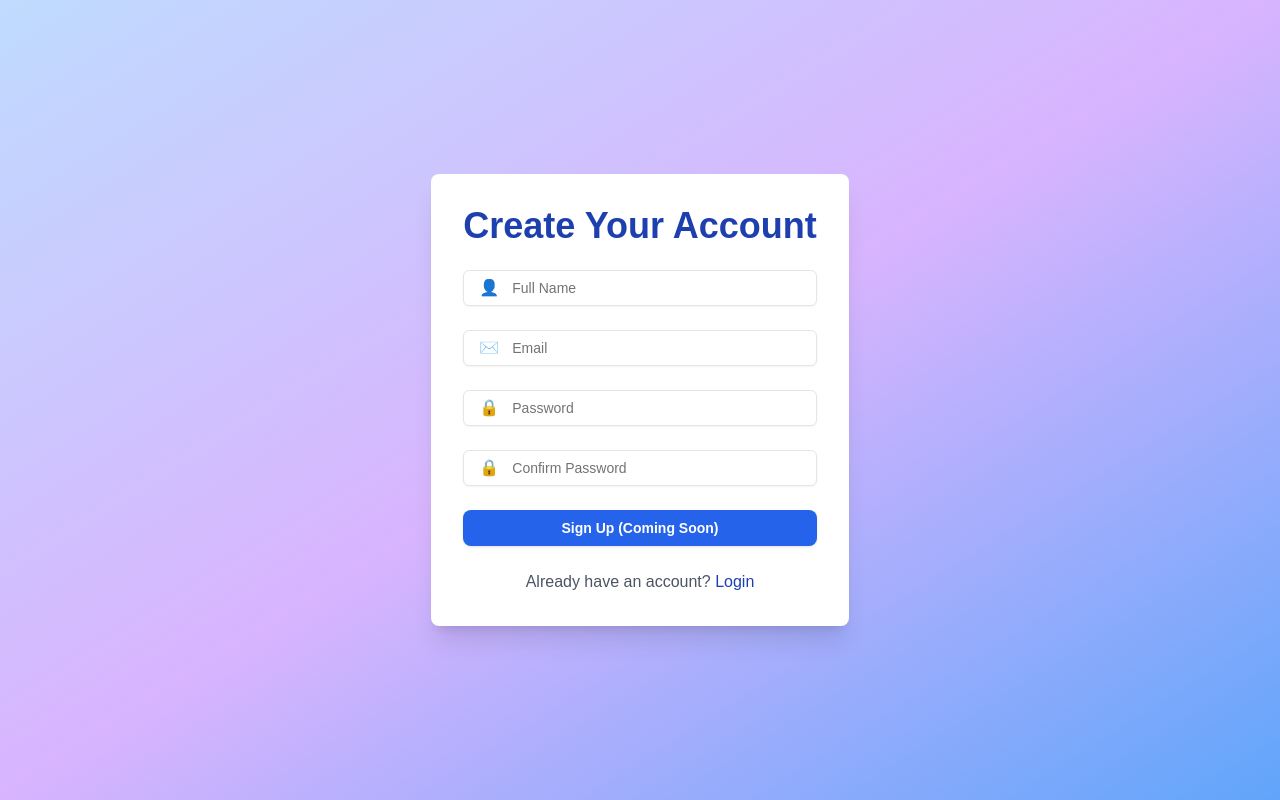
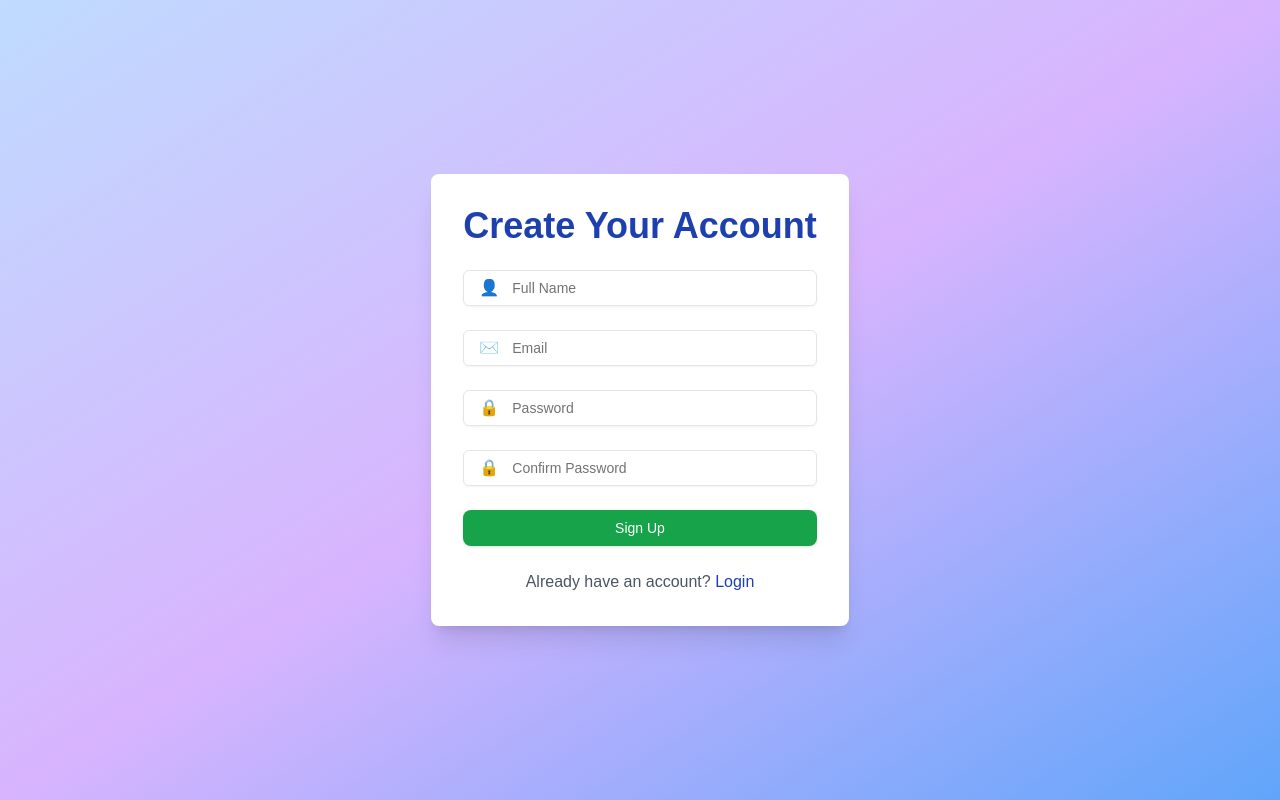
Before and after one commit to shivampatel0048/agro-galaxy, a Next.js app: page /sign-up in a window 1280 px wide. Built offline with nearby package versions, Linux system fonts and the light colour scheme.

Commit message:
loader added

```diff
--- a/app/(auth)/sign-in/page.tsx
+++ b/app/(auth)/sign-in/page.tsx
@@ -9,10 +9,12 @@ import Link from "next/link";
 import { useRouter } from "next/navigation";
 import { setToken } from "@/utils/tokenUtils";  // Utility to store the token
 import { login } from "@/redux/apis/authAPI";
+import { Loader } from "lucide-react";
 
 const Page = () => {
   const { toast } = useToast();
   const router = useRouter();
+  const [isLoading, setIsLoading] = useState<boolean>(false);
 
   // State to store form data
   const [formData, setFormData] = useState({
@@ -31,7 +33,7 @@ const Page = () => {
   // Handle form submission
   const handleSubmit = async (e: React.FormEvent) => {
     e.preventDefault();
-
+    setIsLoading(true);
     const { email, password } = formData;
 
     try {
@@ -56,6 +58,8 @@ const Page = () => {
         description: error.response?.data?.error || "Something went wrong. Please try again.",
         variant: "destructive",
       });
+    } finally {
+      setIsLoading(false);
     }
   };
 
@@ -123,11 +127,11 @@ const Page = () => {
                 🔒
               </span>
             </div>
-            <div className="flex items-center justify-between text-sm text-gray-500">
-              <label className="flex items-center space-x-2">
+            <div className="flex items-center justify-end text-sm text-gray-500">
+              {/* <label className="flex items-center space-x-2">
                 <input type="checkbox" className="form-checkbox" />
                 <span>Remember me</span>
-              </label>
+              </label> */}
               <Link
                 href="/forgot-password"
                 className="text-green-600 hover:underline"
@@ -135,11 +139,20 @@ const Page = () => {
                 Forgot password
               </Link>
             </div>
+
             <Button
               type="submit"
               className="w-full bg-green-600 text-white py-3 rounded-lg hover:bg-green-700 transition"
+              disabled={isLoading}
             >
-              Sign In
+              {isLoading ? (
+                <>
+                  <Loader className="animate-spin mr-2" />
+                  Signing In...
+                </>
+              ) : (
+                "Sign In"
+              )}
             </Button>
             {/* Social Buttons */}
             <div className="text-center text-gray-500 mt-4">or</div>
--- a/app/(auth)/sign-up/page.tsx
+++ b/app/(auth)/sign-up/page.tsx
@@ -6,6 +6,7 @@ import { Section } from "@/components/ui/Section";
 import { useToast } from "@/hooks/use-toast";
 import { signup } from "@/redux/apis/authAPI";
 import { setToken } from "@/utils/tokenUtils";
+import { Loader } from "lucide-react";
 import Link from "next/link";
 import { useRouter } from "next/navigation";
 import { useState } from "react";
@@ -13,6 +14,7 @@ import { useState } from "react";
 const Page = () => {
   const { toast } = useToast();
   const router = useRouter();
+  const [isLoading, setIsLoading] = useState<boolean>(false);
 
   // State to hold form data
   const [formData, setFormData] = useState({
@@ -44,6 +46,7 @@ const Page = () => {
       });
       return;
     }
+    setIsLoading(true);
 
     try {
       const response = await signup({ name, email, password });
@@ -65,6 +68,8 @@ const Page = () => {
         description: error.response?.data?.error || "Something went wrong. Please try again.",
         variant: "destructive",
       });
+    } finally {
+      setIsLoading(true);
     }
   };
 
@@ -145,11 +150,20 @@ const Page = () => {
               </span>
             </div>
             {/* Submit Button */}
+
             <Button
               type="submit"
-              className="w-full bg-blue-600 text-white font-bold py-3 rounded-lg hover:bg-blue-700 hover:shadow-lg transition-all duration-300"
+              className="w-full bg-green-600 text-white py-3 rounded-lg hover:bg-green-700 transition"
+              disabled={isLoading}
             >
-              Sign Up (Coming Soon)
+              {isLoading ? (
+                <>
+                  <Loader className="animate-spin mr-2" />
+                  Signing Up...
+                </>
+              ) : (
+                "Sign Up"
+              )}
             </Button>
           </form>
           {/* Footer */}
```
